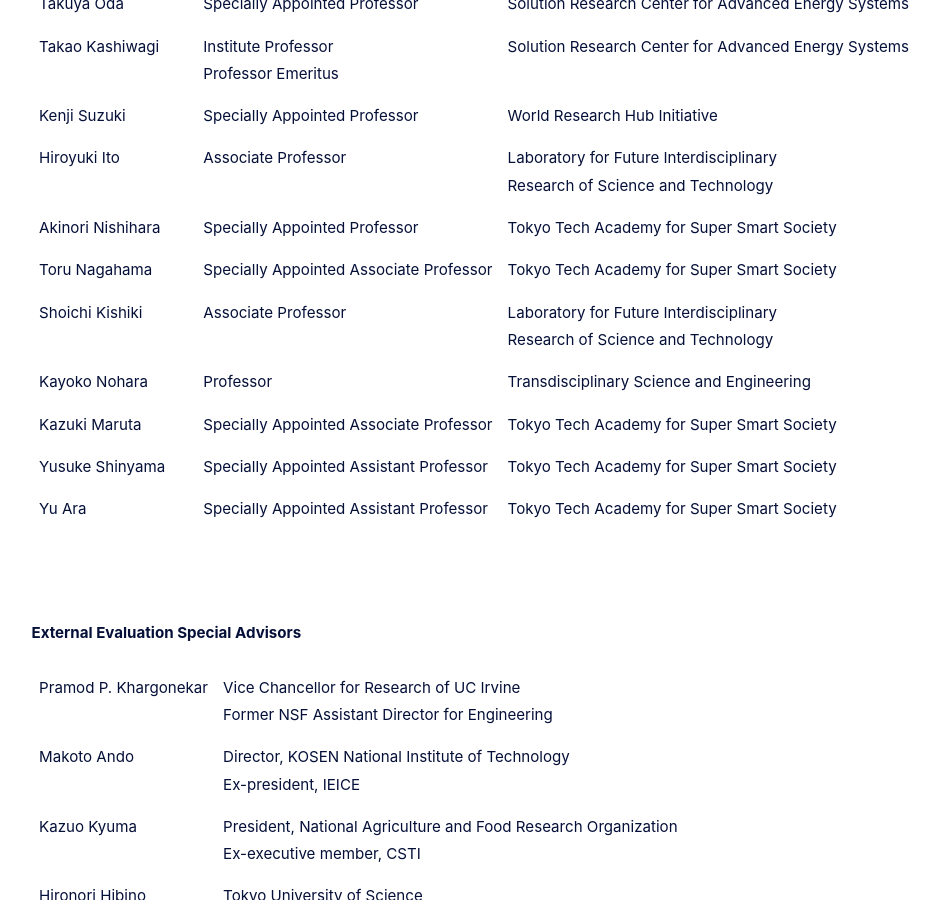
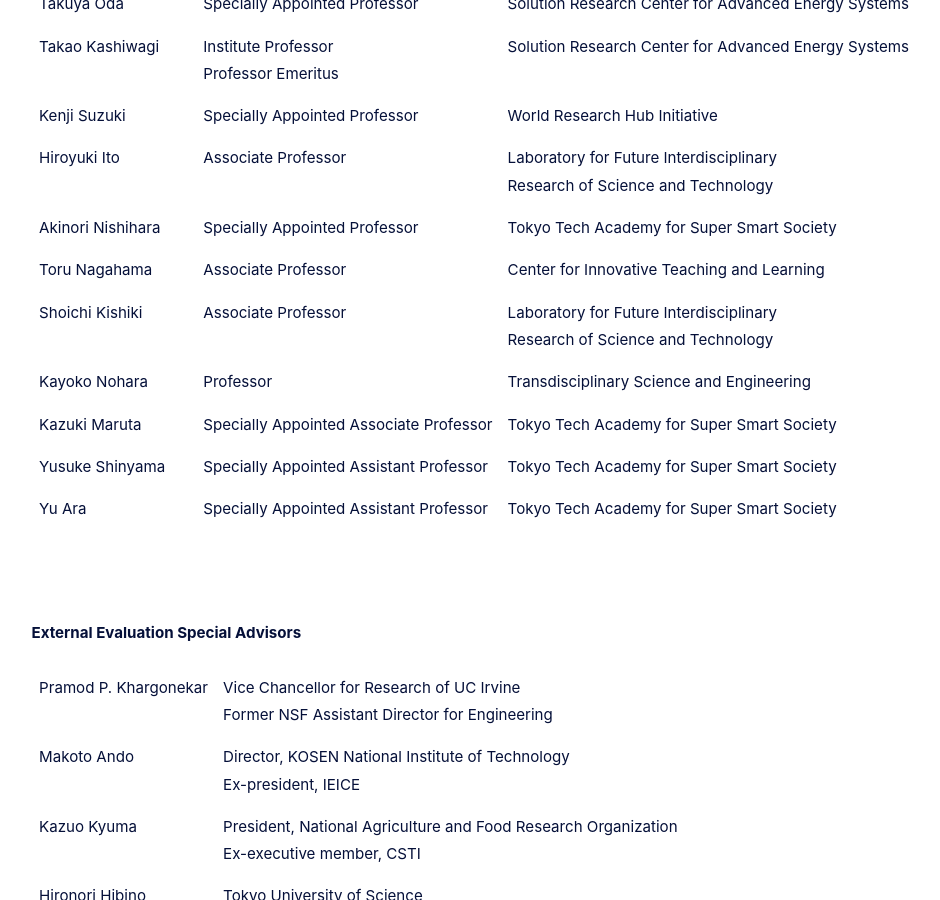
Before and after one commit to fl1d/w0ex.github.io, a Jekyll site: the page built from _pages/faculty_en.md, in a window 1280 px wide and 900 px high, scrolled down 3143 px. Shown: the whole window, without its empty margins (29-969 px from the left). Built offline with Jekyll 4.4.1, drawn with Linux system fonts in a browser that asks for light colours; cached includes are drawn as plain includes; nearby versions of some CDN libraries.

Commit message:
Update faculty_en.md

```diff
--- a/_pages/faculty_en.md
+++ b/_pages/faculty_en.md
@@ -96,7 +96,7 @@
 Kenji Suzuki|Specially Appointed Professor|World Research Hub Initiative
 Hiroyuki Ito | Associate Professor|Laboratory for Future Interdisciplinary <br>Research of Science and Technology
 Akinori Nishihara |Specially Appointed Professor|Tokyo Tech Academy for Super Smart Society
-Toru Nagahama |Specially Appointed Associate Professor|Tokyo Tech Academy for Super Smart Society
+Toru Nagahama |Associate Professor|Center for Innovative Teaching and Learning
 Shoichi Kishiki |Associate Professor|Laboratory for Future Interdisciplinary <br>Research of Science and Technology
 Kayoko Nohara |Professor|Transdisciplinary Science and Engineering
 Kazuki Maruta |Specially Appointed Associate Professor|Tokyo Tech Academy for Super Smart Society
```
